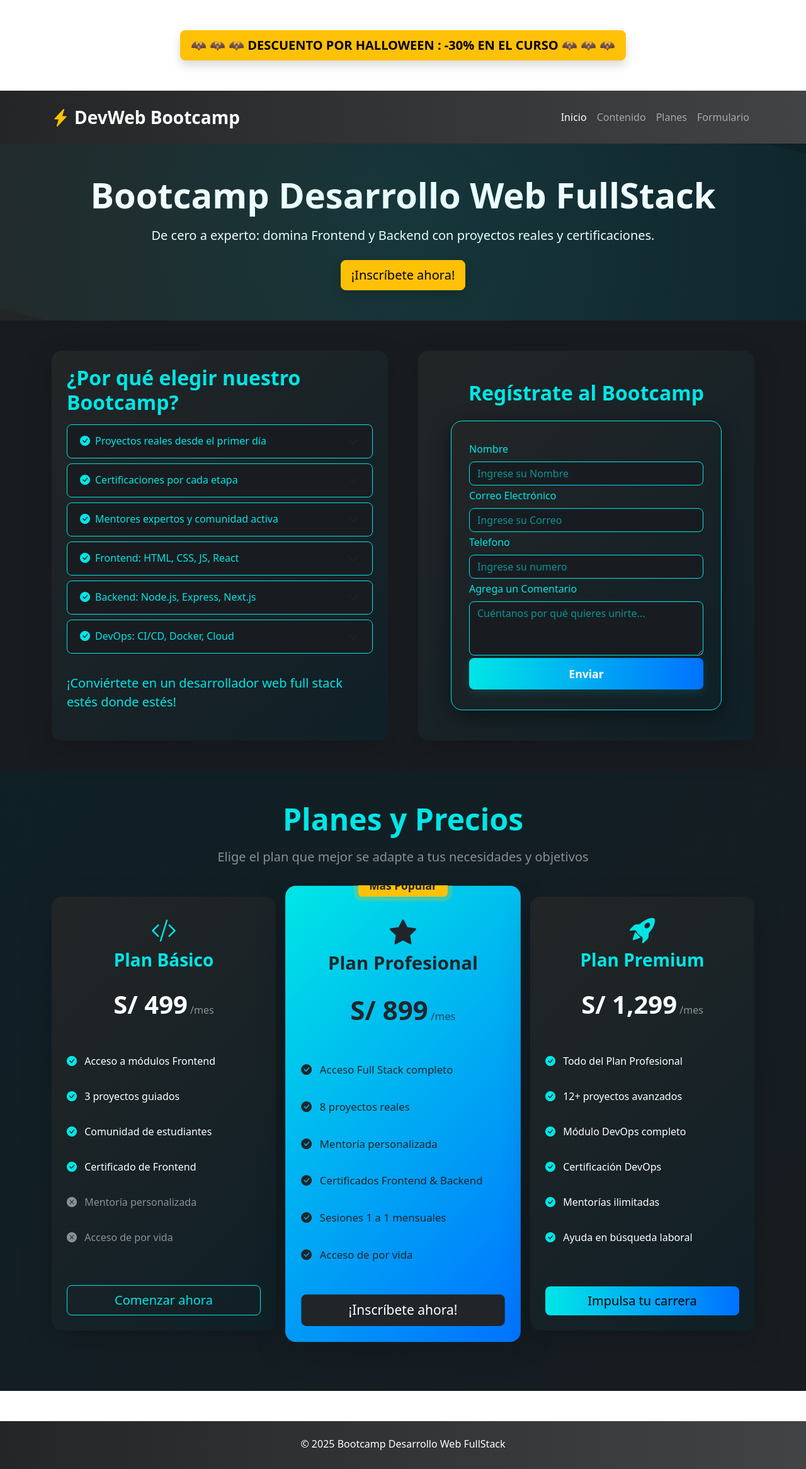
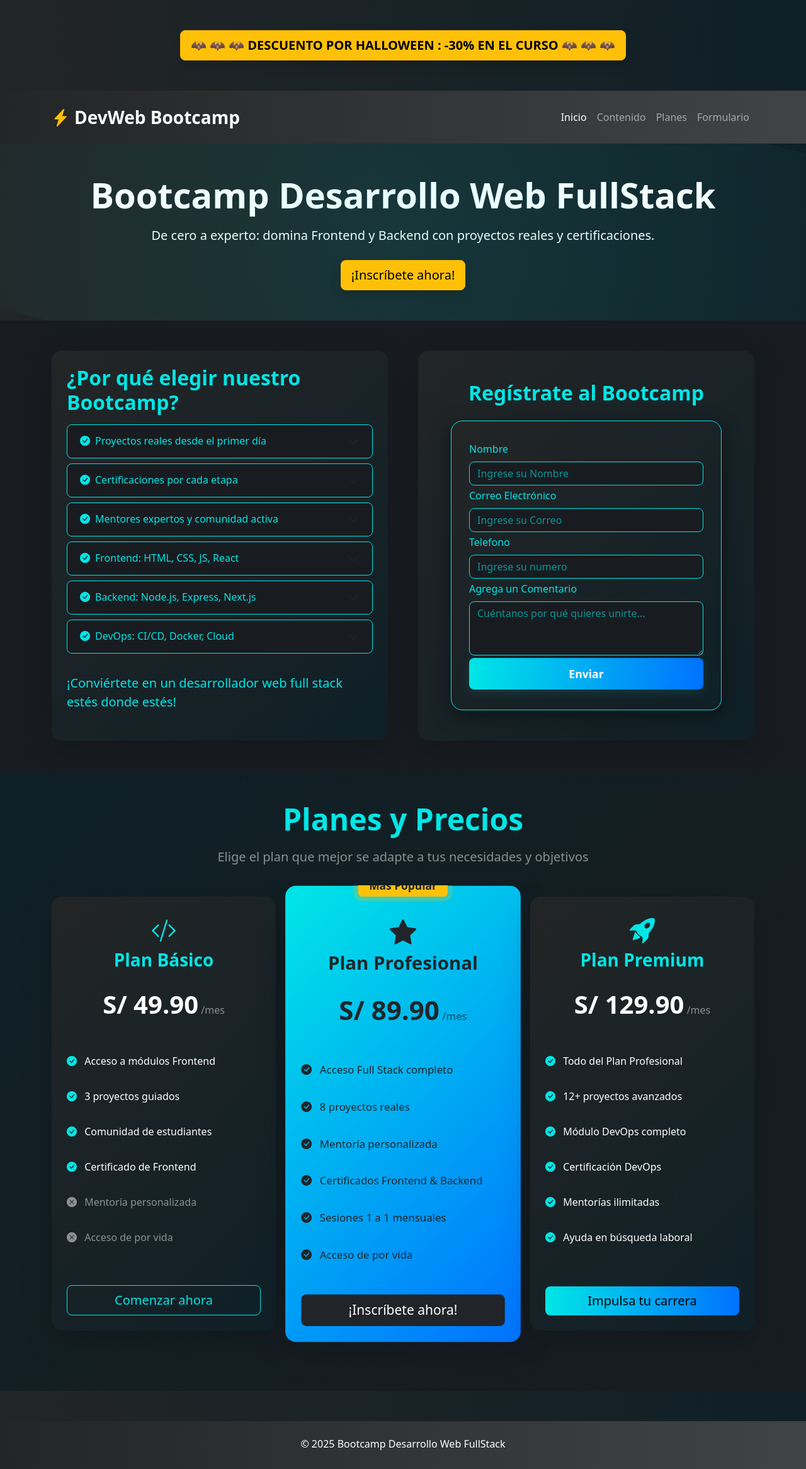
Before and after one commit to RobeSeba/landing-page-full-stack, a PHP site: page / in a window 1280 px wide. Shown: the whole page at 63% size. Run offline with PHP 8.4, Linux system fonts and the light colour scheme.

Commit message:
Correcion de errores

```diff
--- a/css/style.css
+++ b/css/style.css
@@ -10,8 +10,15 @@ html {
 
 
 
+
+body{
+    background: linear-gradient(90deg, #232526 0%, #0f2027 100%);
+    color: #fff;
+    overflow-x: hidden;
+}
+
 /* =========================
-   PRICING CARDS SECTION
+   EFECTOS HOVER AVANZADOS
    ========================= */
 
 .pricing-card {
--- a/index.html
+++ b/index.html
@@ -384,7 +384,7 @@
                   <i class="bi bi-code-slash fs-1 mb-3" style="color: #00e6e6;"></i>
                   <h3 class="fw-bold" style="color: #00e6e6;">Plan Básico</h3>
                   <div class="pricing-amount my-3">
-                    <span class="fs-1 fw-bold text-white">S/ 499</span>
+                    <span class="fs-1 fw-bold text-white">S/ 49.90</span>
                     <span class="text-white-50">/mes</span>
                   </div>
                 </div>
@@ -434,7 +434,7 @@
                   <i class="bi bi-star-fill fs-1 mb-3 text-dark"></i>
                   <h3 class="fw-bold text-dark">Plan Profesional</h3>
                   <div class="pricing-amount my-3">
-                    <span class="fs-1 fw-bold text-dark">S/ 899</span>
+                    <span class="fs-1 fw-bold text-dark">S/ 89.90</span>
                     <span class="text-dark opacity-75">/mes</span>
                   </div>
                 </div>
@@ -481,7 +481,7 @@
                   <i class="bi bi-rocket-takeoff-fill fs-1 mb-3" style="color: #00e6e6;"></i>
                   <h3 class="fw-bold" style="color: #00e6e6;">Plan Premium</h3>
                   <div class="pricing-amount my-3">
-                    <span class="fs-1 fw-bold text-white">S/ 1,299</span>
+                    <span class="fs-1 fw-bold text-white">S/ 129.90</span>
                     <span class="text-white-50">/mes</span>
                   </div>
                 </div>
```
